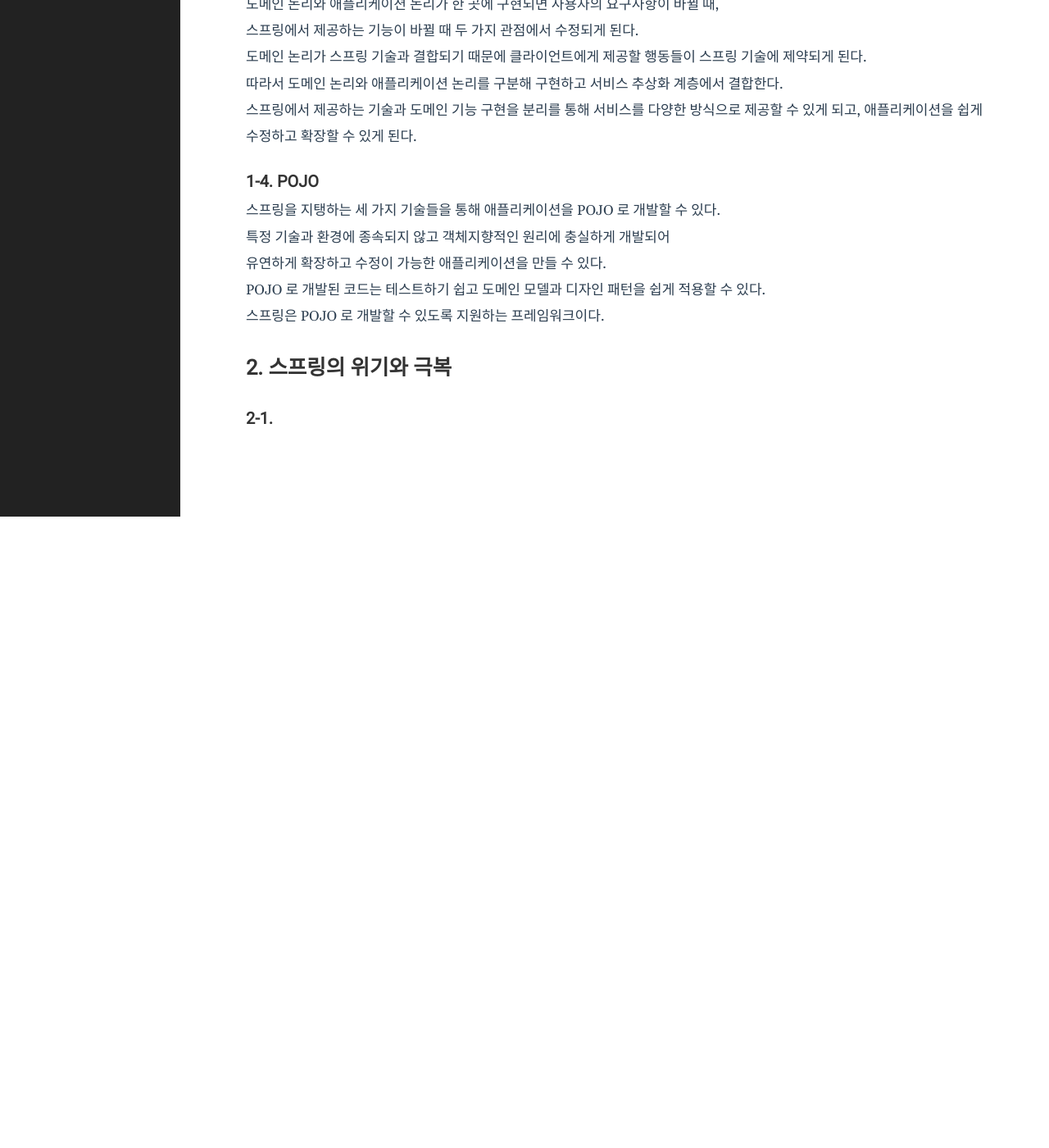
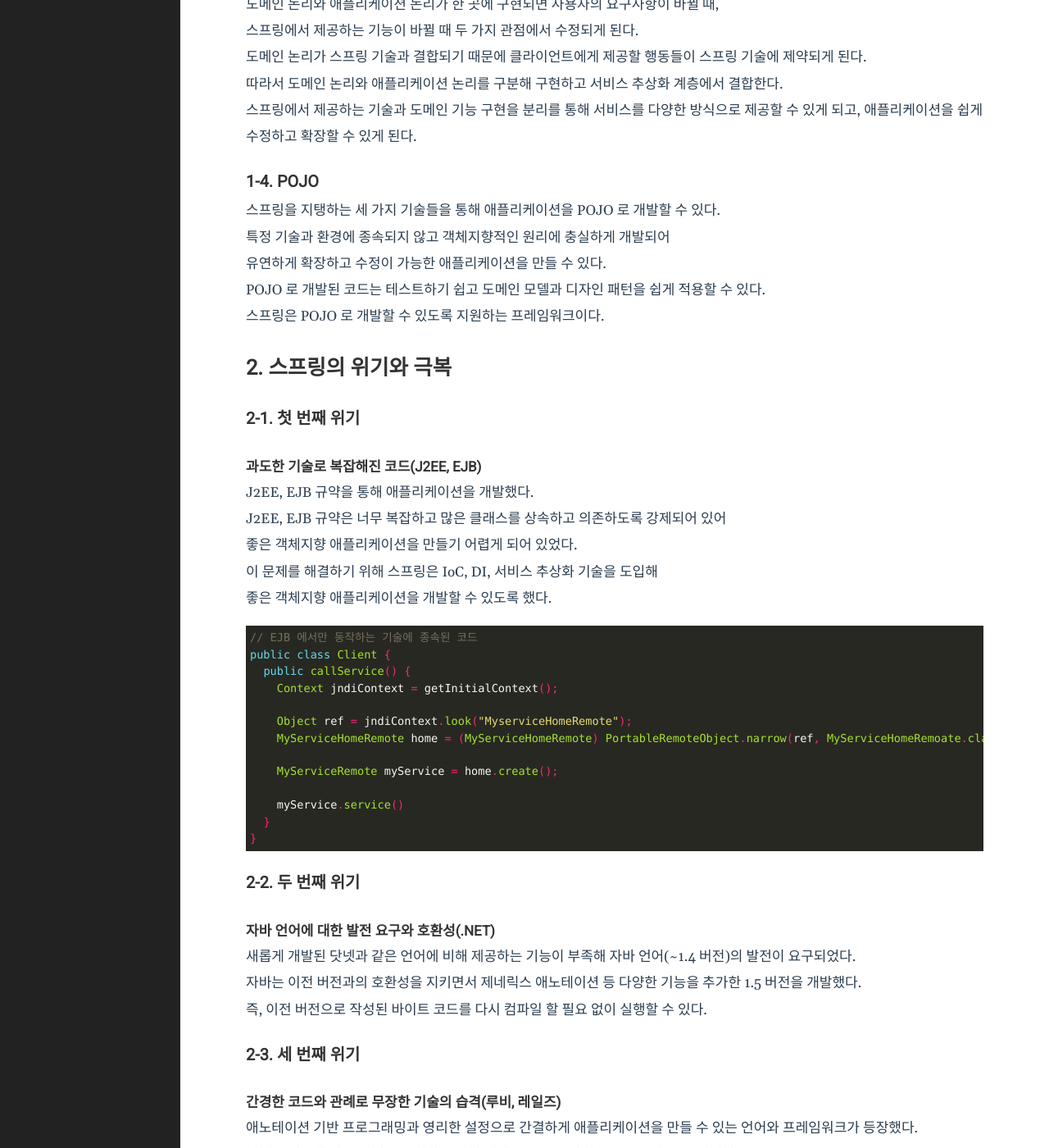
Before and after one commit to 5-SH/5-sh.github.io-deprecated, a Jekyll site: the page built from _posts/2022-05-23-java9-spring5.md, in a window 1280 px wide and 1400 px high, scrolled down 1022 px. Shown: the whole window at 82% size. Built offline with Jekyll 4.4.1, drawn with Linux system fonts in a browser that asks for light colours; before the commit the page ends 1652 px from its top, so only the background shows below that; some of the changed text lies outside the part shown.

Commit message:
스프링의 위기와 극복 추가

````diff
--- a/_posts/2022-05-23-java9-spring5.md
+++ b/_posts/2022-05-23-java9-spring5.md
@@ -53,4 +53,68 @@ POJO 로 개발된 코드는 테스트하기 쉽고 도메인 모델과 디자
 
 ## 2. 스프링의 위기와 극복
 
-### 2-1.
+### 2-1. 첫 번째 위기
+#### 과도한 기술로 복잡해진 코드(J2EE, EJB)
+J2EE, EJB 규약을 통해 애플리케이션을 개발했다.
+J2EE, EJB 규약은 너무 복잡하고 많은 클래스를 상속하고 의존하도록 강제되어 있어
+좋은 객체지향 애플리케이션을 만들기 어렵게 되어 있었다.
+이 문제를 해결하기 위해 스프링은 IoC, DI, 서비스 추상화 기술을 도입해
+좋은 객체지향 애플리케이션을 개발할 수 있도록 했다.
+
+```java
+// EJB 에서만 동작하는 기술에 종속된 코드
+public class Client {
+  public callService() {
+    Context jndiContext = getInitialContext();
+
+    Object ref = jndiContext.look("MyserviceHomeRemote");
+    MyServiceHomeRemote home = (MyServiceHomeRemote) PortableRemoteObject.narrow(ref, MyServiceHomeRemoate.class);
+
+    MyServiceRemote myService = home.create();
+
+    myService.service()
+  }
+}
+```
+
+### 2-2. 두 번째 위기
+#### 자바 언어에 대한 발전 요구와 호환성(.NET)
+새롭게 개발된 닷넷과 같은 언어에 비해 제공하는 기능이 부족해 자바 언어(~1.4 버전)의 발전이 요구되었다.
+자바는 이전 버전과의 호환성을 지키면서 제네릭스 애노테이션 등 다양한 기능을 추가한 1.5 버전을 개발했다.
+즉, 이전 버전으로 작성된 바이트 코드를 다시 컴파일 할 필요 없이 실행할 수 있다.
+
+### 2-3. 세 번째 위기
+#### 간경한 코드와 관례로 무장한 기술의 습격(루비, 레일즈)
+애노테이션 기반 프로그래밍과 영리한 설정으로 간결하게 애플리케이션을 만들 수 있는 언어와 프레임워크가 등장했다.
+설정을 최소화 하고 관례를 우선한 루비와 레일즈는 15분 만에 블로그를 만들 수 있었다.
+
+스프링은 이 문제를 애노테이션 기반의 메타프로그래밍과
+영리한 디폴트로 무장한 관례를 적극 도입한 스프링부트를 통해 극복했다.
+
+```java
+@Controller
+public class HelloWorldController {
+  @RequestMapping("/helloWorld")
+  public String helloWorld(Model module) {
+    model.addAttribute("message", "Hello World!");
+    return "helloWorld";
+  }
+}
+```
+
+### 2-4. 네 번째 위기
+#### 함수형 프로그래밍과 비동기 논 블로킹 개발의 도전
+스칼라, 자바스크립트 같은 함수형 언어와 비동기 논블로킹에 최적화된 Node.js 의 등장했다.
+그리고 대용량 비동기 분산 시스템 개발에 적합한 함수형 프로그래밍 필요성이 대두 되었다.
+
+함수형 프로그래밍 스타일의 Java 8 과 비동기 논블록킹을 지원하는 서블릿을 사용하는 스프링이 등장했다.
+Java 8 은 함수형 인터페이스와 람다식, 메소드 레퍼런스, 디폴트 메소드, CompletableFuture 을 지원한다.
+Servlet 3.0 은 비동기 웹 요청 처리 방식을 지원하고 비동기 논블로킹 IO 를 지원한다.
+
+
+## 3. 새로운 변화
+
+### 3-1. 자바 9
+
+
+### 3-2. 스프링 5
````
